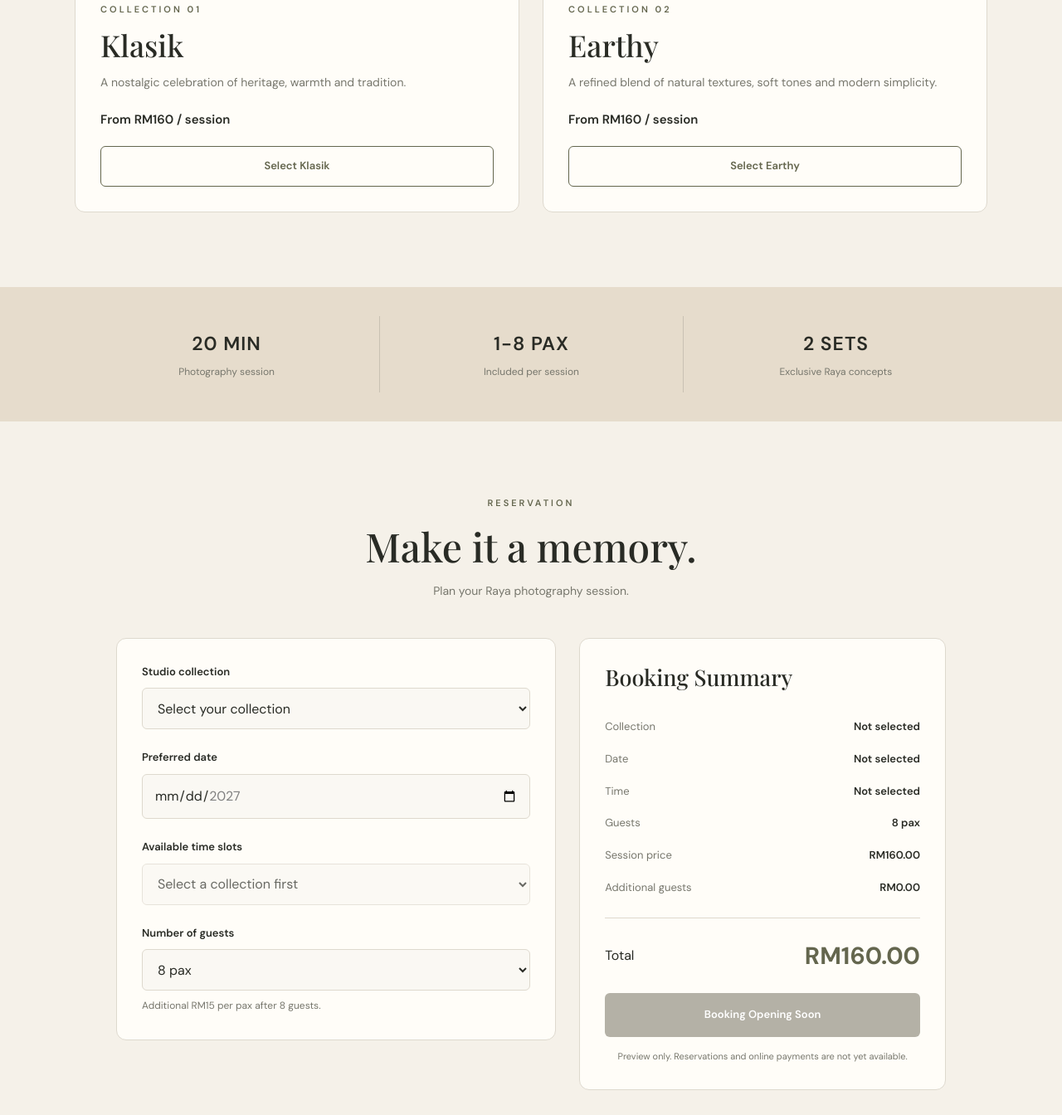
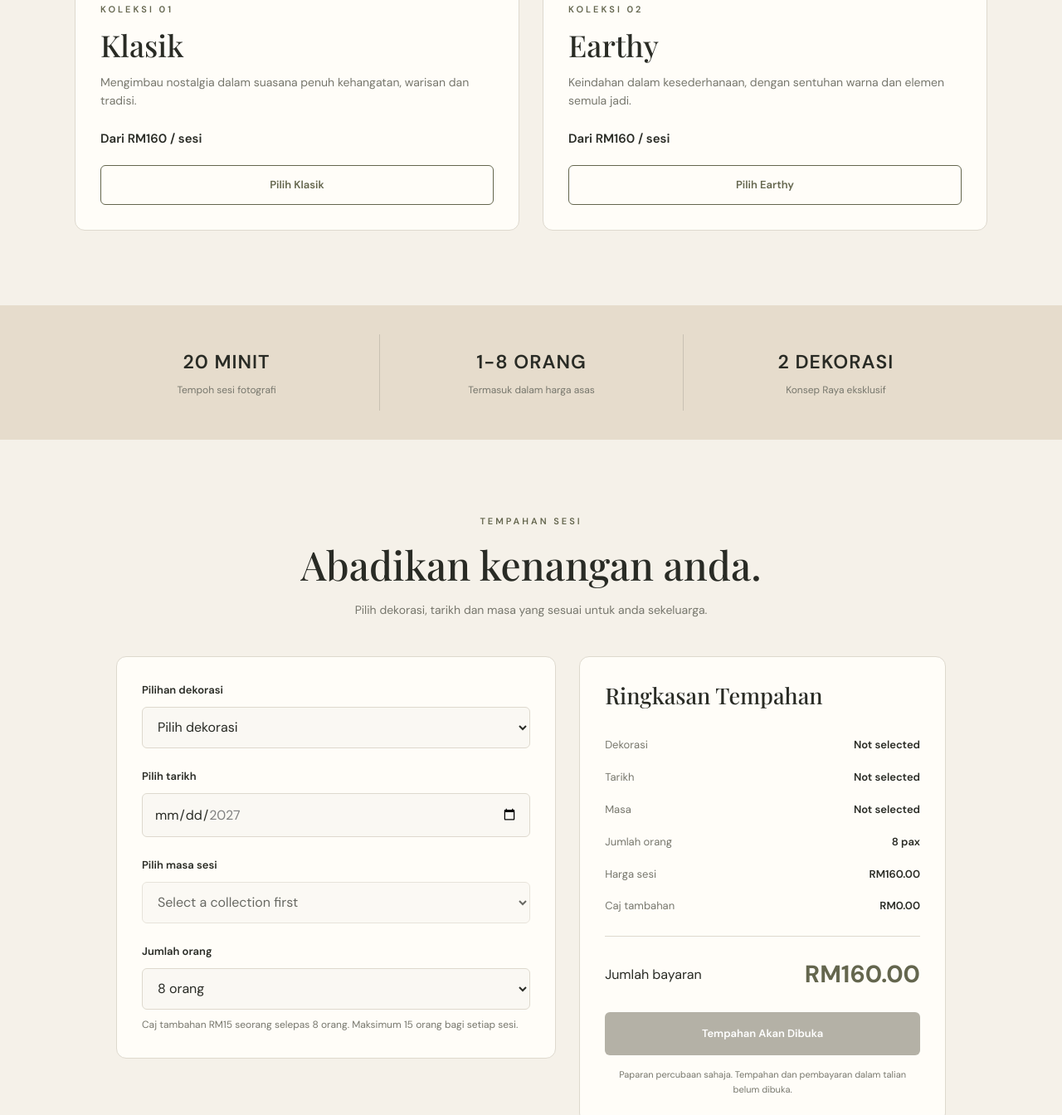
Before and after one commit to symbioticweddings/satwo-studio-booking, a plain HTML site: page index.html in a window 1280 px wide. Shown: the part 1394-2738 px from the top of the page at 83% size. Drawn offline with nearby package versions, Linux system fonts and the light colour scheme.

Commit message:
Translate customer interface to Bahasa Melayu

```diff
--- a/index.html
+++ b/index.html
@@ -1,29 +1,29 @@
 
 <!DOCTYPE html>
-<html lang="en">
+<html lang="ms">
 <head>
     <meta charset="UTF-8">
     <meta name="viewport" content="width=device-width, initial-scale=1.0">
     <meta name="theme-color" content="#f5f1e9">
-    <title>SATWO Studio | Raya 2027</title>
+    <title>SATWO Studio | Koleksi Raya 2027</title>
     <link rel="stylesheet" href="style.css">
 </head>
 <body>
 
 <header class="header">
     <a class="logo" href="#">SATWO<span>.</span></a>
-    <a href="#booking" class="nav-button">Book Session</a>
+    <a href="#booking" class="nav-button">Tempah Sesi</a>
 </header>
 
 <main>
 
     <section class="hero">
-        <span class="eyebrow">THE RAYA COLLECTION 2027</span>
-        <h1>Timeless moments.<br>Meaningful memories.</h1>
-        <p>Celebrate togetherness and capture the beauty
-        of Raya with the people who matter most.</p>
+        <span class="eyebrow">KOLEKSI RAYA 2027</span>
+        <h1>Seindah kenangan,<br>sehangat kebersamaan.</h1>
+        <p>Abadikan senyuman dan keindahan Syawal
+        bersama insan tersayang.</p>
         <a href="#collection" class="primary-button">
-            Explore Our Collection
+            Terokai Koleksi Kami
         </a>
         <span class="hero-location">
             JOHOR BAHRU, MALAYSIA
@@ -33,43 +33,43 @@
     <section class="collection" id="collection">
 
         <div class="section-heading">
-            <span class="eyebrow">OUR SETS</span>
-            <h2>Choose your atmosphere.</h2>
-            <p>Two distinct concepts. One beautiful memory.</p>
+            <span class="eyebrow">KOLEKSI STUDIO</span>
+            <h2>Dua suasana, seribu kenangan.</h2>
+            <p>Pilih dekorasi untuk melengkapi kenangan Raya anda.</p>
         </div>
 
         <div class="collection-grid">
 
             <article class="deco-card">
                 <div class="deco-image klasik">
-                    <span>COMING SOON</span>
+                    <span>BAKAL MENJELANG</span>
                 </div>
                 <div class="deco-content">
-                    <span class="eyebrow">COLLECTION 01</span>
+                    <span class="eyebrow">KOLEKSI 01</span>
                     <h3>Klasik</h3>
-                    <p>A nostalgic celebration of heritage,
-                    warmth and tradition.</p>
-                    <span class="price">From RM160 / session</span>
+                    <p>Mengimbau nostalgia dalam suasana
+                    penuh kehangatan, warisan dan tradisi.</p>
+                    <span class="price">Dari RM160 / sesi</span>
                     <button type="button" class="select-button"
                     data-deco="Klasik">
-                        Select Klasik
+                        Pilih Klasik
                     </button>
                 </div>
             </article>
 
             <article class="deco-card">
                 <div class="deco-image earthy">
-                    <span>COMING SOON</span>
+                    <span>BAKAL MENJELANG</span>
                 </div>
                 <div class="deco-content">
-                    <span class="eyebrow">COLLECTION 02</span>
+                    <span class="eyebrow">KOLEKSI 02</span>
                     <h3>Earthy</h3>
-                    <p>A refined blend of natural textures,
-                    soft tones and modern simplicity.</p>
-                    <span class="price">From RM160 / session</span>
+                    <p>Keindahan dalam kesederhanaan,
+                    dengan sentuhan warna dan elemen semula jadi.</p>
+                    <span class="price">Dari RM160 / sesi</span>
                     <button type="button" class="select-button"
                     data-deco="Earthy">
-                        Select Earthy
+                        Pilih Earthy
                     </button>
                 </div>
             </article>
@@ -79,25 +79,26 @@
 
     <section class="session-info">
         <div>
-            <strong>20 MIN</strong>
-            <span>Photography session</span>
+            <strong>20 MINIT</strong>
+            <span>Tempoh sesi fotografi</span>
         </div>
         <div>
-            <strong>1-8 PAX</strong>
-            <span>Included per session</span>
+            <strong>1-8 ORANG</strong>
+            <span>Termasuk dalam harga asas</span>
         </div>
         <div>
-            <strong>2 SETS</strong>
-            <span>Exclusive Raya concepts</span>
+            <strong>2 DEKORASI</strong>
+            <span>Konsep Raya eksklusif</span>
         </div>
     </section>
 
     <section class="booking" id="booking">
 
         <div class="section-heading">
-            <span class="eyebrow">RESERVATION</span>
-            <h2>Make it a memory.</h2>
-            <p>Plan your Raya photography session.</p>
+            <span class="eyebrow">TEMPAHAN SESI</span>
+            <h2>Abadikan kenangan anda.</h2>
+            <p>Pilih dekorasi, tarikh dan masa yang sesuai
+            untuk anda sekeluarga.</p>
         </div>
 
         <div class="booking-container">
@@ -105,96 +106,98 @@
             <div class="booking-form">
 
                 <div class="form-group">
-                    <label for="deco">Studio collection</label>
+                    <label for="deco">Pilihan dekorasi</label>
                     <select id="deco">
-                        <option value="">Select your collection</option>
+                        <option value="">Pilih dekorasi</option>
                         <option value="Klasik">Klasik</option>
                         <option value="Earthy">Earthy</option>
                     </select>
                 </div>
 
                 <div class="form-group">
-                    <label for="date">Preferred date</label>
+                    <label for="date">Pilih tarikh</label>
                     <input type="date" id="date">
                 </div>
 
                 <div class="form-group">
-                    <label for="time">Available time slots</label>
+                    <label for="time">Pilih masa sesi</label>
                     <select id="time">
-                        <option value="">Select a date first</option>
+                        <option value="">Pilih tarikh dahulu</option>
                     </select>
                 </div>
 
                 <div class="form-group">
-                    <label for="pax">Number of guests</label>
+                    <label for="pax">Jumlah orang</label>
                     <select id="pax">
-                        <option value="1">1 pax</option>
-                        <option value="2">2 pax</option>
-                        <option value="3">3 pax</option>
-                        <option value="4">4 pax</option>
-                        <option value="5">5 pax</option>
-                        <option value="6">6 pax</option>
-                        <option value="7">7 pax</option>
-                        <option value="8" selected>8 pax</option>
-                        <option value="9">9 pax</option>
-                        <option value="10">10 pax</option>
-                        <option value="11">11 pax</option>
-                        <option value="12">12 pax</option>
-                        <option value="13">13 pax</option>
-                        <option value="14">14 pax</option>
-                        <option value="15">15 pax</option>
+                        <option value="1">1 orang</option>
+                        <option value="2">2 orang</option>
+                        <option value="3">3 orang</option>
+                        <option value="4">4 orang</option>
+                        <option value="5">5 orang</option>
+                        <option value="6">6 orang</option>
+                        <option value="7">7 orang</option>
+                        <option value="8" selected>8 orang</option>
+                        <option value="9">9 orang</option>
+                        <option value="10">10 orang</option>
+                        <option value="11">11 orang</option>
+                        <option value="12">12 orang</option>
+                        <option value="13">13 orang</option>
+                        <option value="14">14 orang</option>
+                        <option value="15">15 orang</option>
                     </select>
-                    <small>Additional RM15 per pax after 8 guests.</small>
+                    <small>Caj tambahan RM15 seorang
+                    selepas 8 orang. Maksimum 15 orang
+                    bagi setiap sesi.</small>
                 </div>
 
             </div>
 
             <aside class="booking-summary">
-                <h3>Booking Summary</h3>
+                <h3>Ringkasan Tempahan</h3>
 
                 <div class="summary-row">
-                    <span>Collection</span>
-                    <strong id="summary-deco">Not selected</strong>
+                    <span>Dekorasi</span>
+                    <strong id="summary-deco">Belum dipilih</strong>
                 </div>
 
                 <div class="summary-row">
-                    <span>Date</span>
-                    <strong id="summary-date">Not selected</strong>
+                    <span>Tarikh</span>
+                    <strong id="summary-date">Belum dipilih</strong>
                 </div>
 
                 <div class="summary-row">
-                    <span>Time</span>
-                    <strong id="summary-time">Not selected</strong>
+                    <span>Masa</span>
+                    <strong id="summary-time">Belum dipilih</strong>
                 </div>
 
                 <div class="summary-row">
-                    <span>Guests</span>
-                    <strong id="summary-pax">8 pax</strong>
+                    <span>Jumlah orang</span>
+                    <strong id="summary-pax">8 orang</strong>
                 </div>
 
                 <div class="summary-row">
-                    <span>Session price</span>
+                    <span>Harga sesi</span>
                     <strong id="base-price">RM160.00</strong>
                 </div>
 
                 <div class="summary-row">
-                    <span>Additional guests</span>
+                    <span>Caj tambahan</span>
                     <strong id="extra-price">RM0.00</strong>
                 </div>
 
                 <div class="summary-total">
-                    <span>Total</span>
+                    <span>Jumlah bayaran</span>
                     <strong id="total-price">RM160.00</strong>
                 </div>
 
                 <button type="button" id="continue-booking"
                 class="primary-button" disabled>
-                    Booking Opening Soon
+                    Tempahan Akan Dibuka
                 </button>
 
                 <p class="booking-note">
-                    Preview only. Reservations and online
-                    payments are not yet available.
+                    Paparan percubaan sahaja. Tempahan
+                    dan pembayaran dalam talian belum dibuka.
                 </p>
             </aside>
 
@@ -205,8 +208,8 @@
 
 <footer>
     <h2>SATWO.</h2>
-    <p>Made for moments that matter.</p>
-    <span>© 2027 SATWO Studio. All rights reserved.</span>
+    <p>Setiap detik, sebuah kenangan.</p>
+    <span>© 2027 SATWO Studio. Hak cipta terpelihara.</span>
 </footer>
 
 <script src="script.js" defer></script>
```
